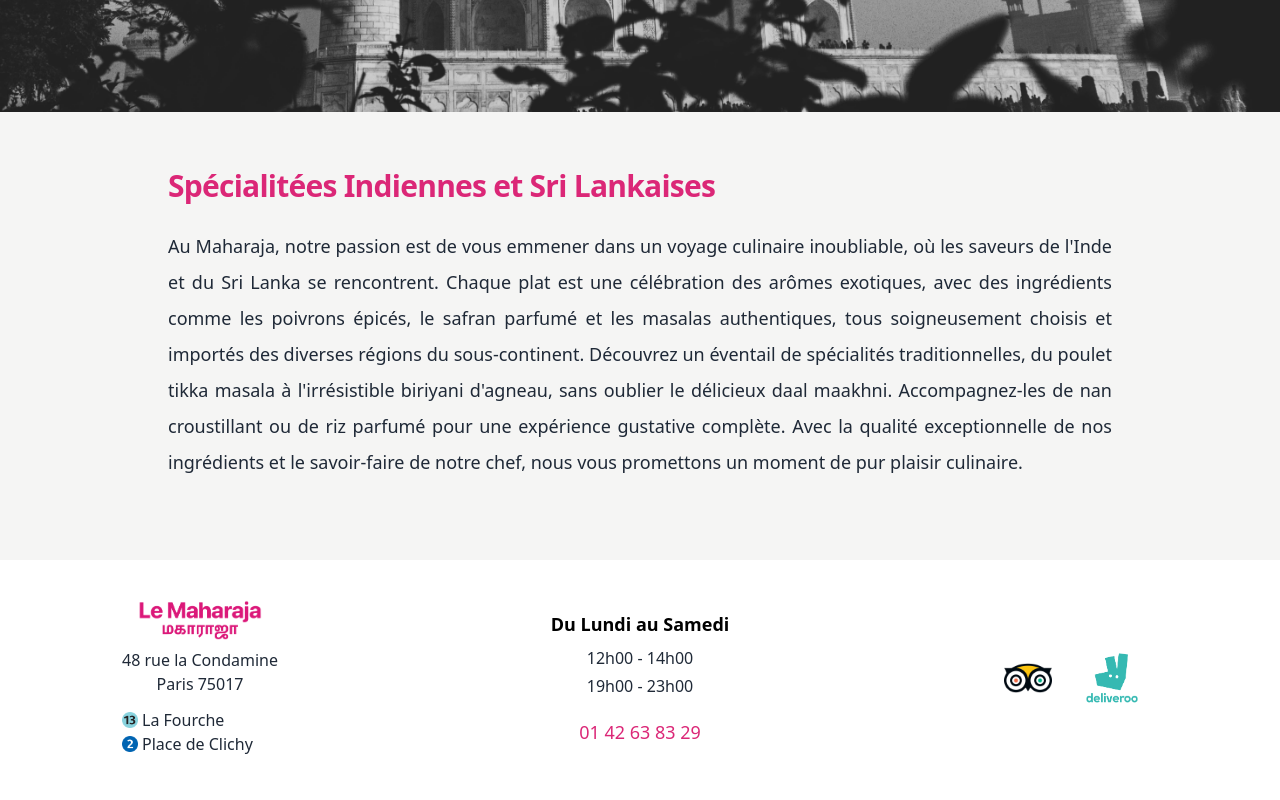
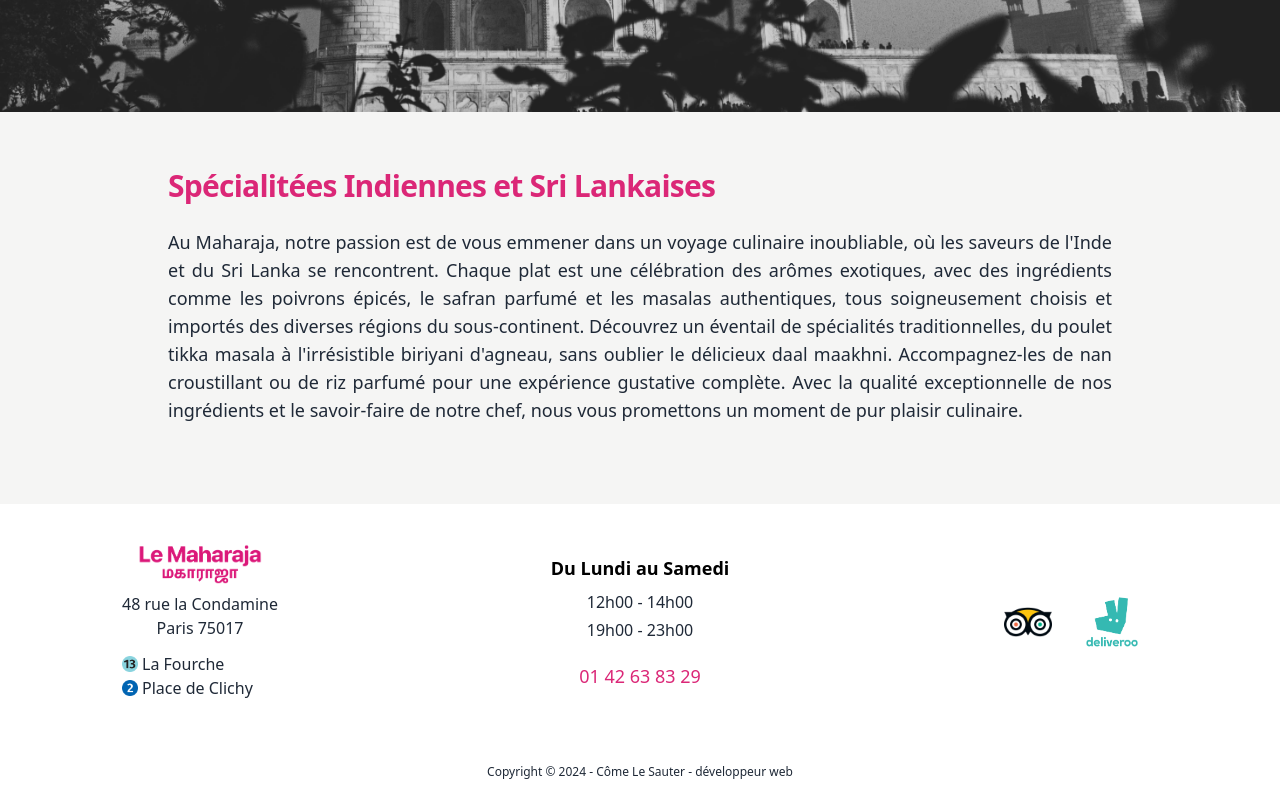
Before and after one commit to comels/maharaja-react, a React (Vite) app: page / in a window 1280 px wide. Shown: the part 550-1350 px from the top of the page. Built offline with nearby package versions, Linux system fonts and the light colour scheme.

Commit message:
home style

```diff
--- a/src/components/Footer.jsx
+++ b/src/components/Footer.jsx
@@ -1,7 +1,7 @@
 const Footer = () => {
   // Composant Footer : affiche les informations de contact, les horaires et les liens vers les réseaux sociaux
   return (
-    <footer className="bg-white py-10">
+    <footer className="bg-white pt-10 pb-5">
       <div className="grid sm:grid-cols-3 gap-10 items-center">
         {/* Section du logo et adresse */}
         <div className="flex flex-col mx-auto">
@@ -16,9 +16,7 @@ const Footer = () => {
               target="_blank"
               rel="noopener noreferrer"
             >
-              <p className="text-base text-gray-800">
-                48 rue la Condamine
-              </p>
+              <p className="text-base text-gray-800">48 rue la Condamine</p>
               <p className="text-base mb-3 text-gray-800">Paris 75017</p>
             </a>
           </div>
@@ -61,6 +59,18 @@ const Footer = () => {
           </a>
         </div>
       </div>
+      <p className="text-center mt-16 font-extralight text-gray-800 text-xs">
+        Copyright © 2024 -{" "}
+        <a
+          href="https://www.linkedin.com/in/comels/"
+          target="_blank"
+          rel="noopener noreferrer"
+          className="hover:font-light"
+        >
+          Côme Le Sauter
+        </a>{" "}
+        - développeur web
+      </p>
     </footer>
   );
 };
--- a/src/components/Nav.jsx
+++ b/src/components/Nav.jsx
@@ -130,7 +130,7 @@ const Navigation = () => {
             </button>
           </div>
           <div className="mt-6 flow-root">
-            <div className="-my-6 divide-y divide-gray-500/10">
+            <div className="-my-6 divide-y divide-pink-600/10">
               <div className="space-y-2 py-6">
                 <NavLink
                   to="/"
@@ -173,14 +173,7 @@ const Navigation = () => {
                 >
                   Contact
                 </NavLink>
-                <a
-                  href="https://deliveroo.fr/en/menu/paris/place-de-clichy/le-maharaja?day=today&time=1230"
-                  target="_blank"
-                  rel="noopener noreferrer"
-                  className="-mx-3 block rounded-lg px-3 py-2 text-base font-light leading-7 text-gray-900 hover:bg-gray-50"
-                >
-                  deliveroo
-                </a>
+
               </div>
               <div className="py-6">
                 <div className="flex gap-6 justify-center">
--- a/src/pages/Contact.jsx
+++ b/src/pages/Contact.jsx
@@ -14,7 +14,7 @@ const Home = () => {
               Contact
             </p>
             <div>
-              <p className="mt-6 text-lg font-light text-justify leading-9 text-gray-800">
+              <p className="mt-6 text-base sm:text-lg font-light text-justify leading-9 text-gray-800">
                 Si vous avez des questions, souhaitez effectuer une réservation,
                 ou planifier un événement tel qu'un anniversaire ou une réunion
                 privée, n'hésitez pas à nous contacter, ou à nous rendre visite
--- a/src/pages/Home.jsx
+++ b/src/pages/Home.jsx
@@ -15,7 +15,7 @@ const Home = () => {
         <div className="sm:hidden text-base text-pink-600 border-2 border-pink-600 rounded-lg px-4 py-2 bg-stone-100 absolute font-medium -tracking-tight left-5 top-5">
           <a href="tel:+33142949672">Appeler</a>
         </div>
-        <div className="absolute text-5xl sm:text-7xl md:text-8xl lg:text-9xl max-w-md font-extrabold leading-tight top-3 sm:top-10 right-3 sm:right-10 lg:right-32 text-stone-100 opacity-80">
+        <div className="absolute text-5xl sm:text-7xl md:text-8xl lg:text-9xl xl:text-9xl 2xl:text-[10xl] max-w-md font-extrabold leading-tight top-3 sm:top-10 right-3 sm:right-10 lg:right-32 xl:right-40 2xl:right-48 text-stone-100 opacity-80">
           <p className="tracking-tight">வரவேற்பு</p>
         </div>
       </div>
@@ -23,7 +23,7 @@ const Home = () => {
         <p className="text-2xl sm:text-3xl mt-4 font-bold text-pink-600 tracking-tight">
           Spécialitées Indiennes et Sri Lankaises
         </p>
-        <p className="mt-6 text-lg font-light text-justify leading-9 text-gray-800">
+        <p className="mt-6 text-base sm:text-lg font-light text-justify leading-9 text-gray-800">
           Au Maharaja, notre passion est de vous emmener dans un voyage
           culinaire inoubliable, où les saveurs de l'Inde et du Sri Lanka se
           rencontrent. Chaque plat est une célébration des arômes exotiques,
```
Also changed, not shown: public/plat-1 copie.jpeg (added).
